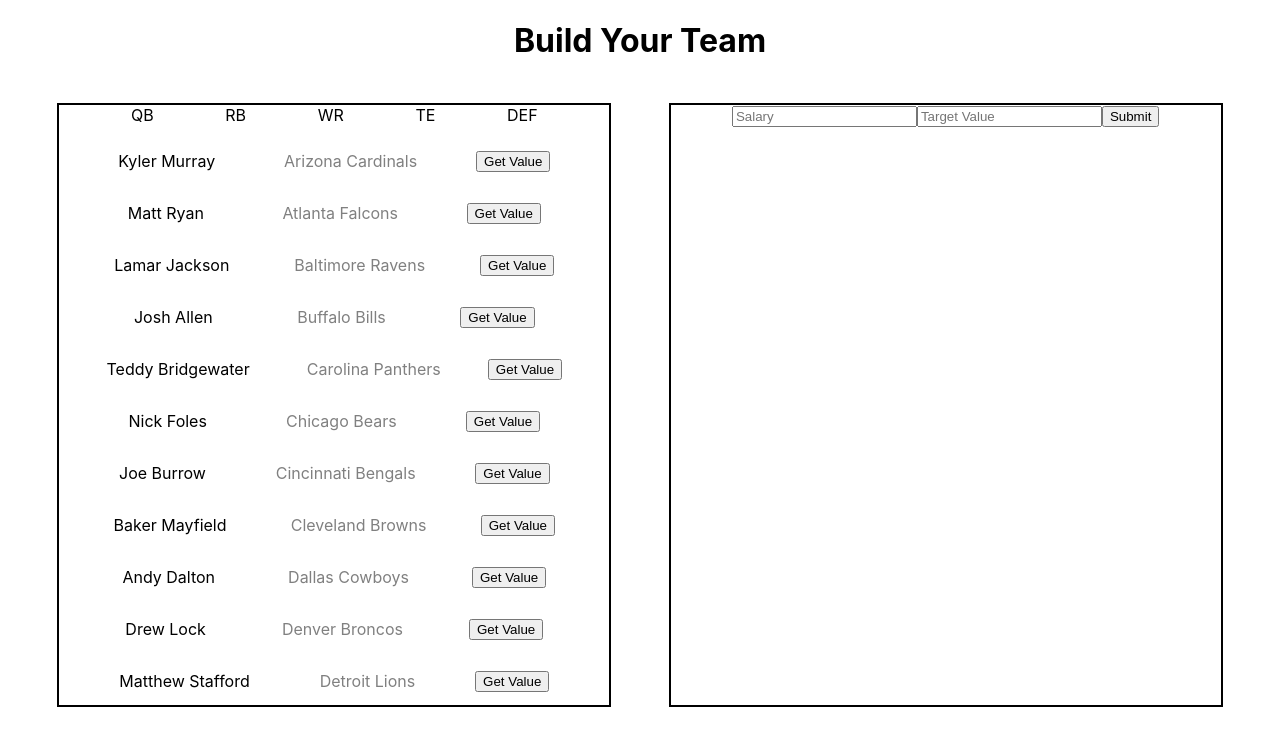
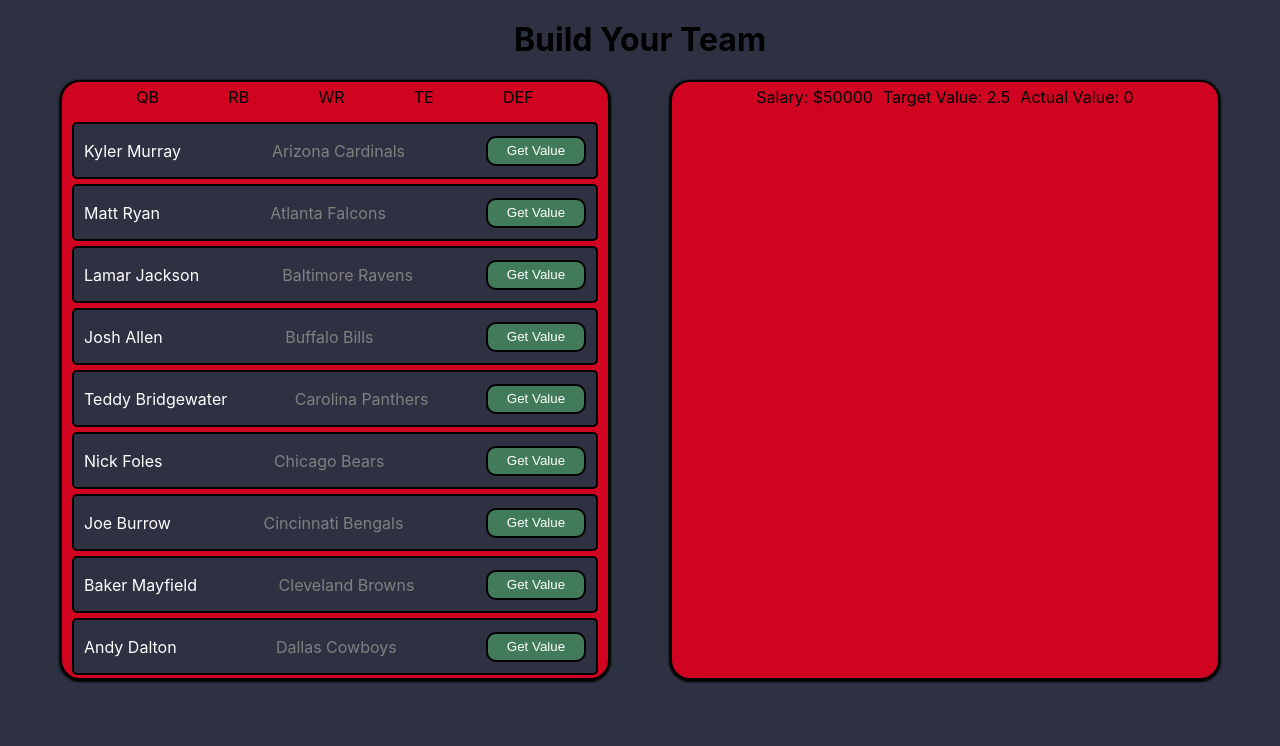
Before and after one commit to mattcbodily/fantasy-football-helper, a React (Create React App) app: page / in a window 1280 px wide. Shown: the top 746 px of the page. Built offline with nearby package versions, Linux system fonts and the light colour scheme.

Commit message:
added styling to PlayerList and TeamBuilder

```diff
--- a/src/App.css
+++ b/src/App.css
@@ -1,9 +1,17 @@
+h1 {
+  margin: 0;
+}
+
 .App {
+  height: 100vh;
+  box-sizing: border-box;
+  padding-top: 20px;
   text-align: center;
+  background: #2D3142;
 }
 
 .App header {
-  height: 8vh;
+  height: 5vh;
 }
 
 .main-flex {
--- a/src/Components/Player/Player.css
+++ b/src/Components/Player/Player.css
@@ -1,11 +1,29 @@
 .player {
+    height: 57px;
+    box-sizing: border-box;
+    padding: 0 10px;
     display: flex;
-    justify-content: space-evenly;
+    justify-content: space-between;
     align-items: center;
+    background: #2D3142;
+    color: white;
+    margin: 5px;
+    overflow: hidden;
+    border-radius: 5px;
+    border: 2px solid black;
 }
 
 .player input {
     width: 100px;
+}
+
+.player button {
+    height: 30px;
+    width: 100px;
+    border: 2px solid black;
+    border-radius: 10px;
+    background: #417B5A;
+    color: white;
 }
 
 .player-name {
--- a/src/Components/PlayerList/PlayerList.css
+++ b/src/Components/PlayerList/PlayerList.css
@@ -1,7 +1,13 @@
 .playerlist {
     height: 600px;
     width: 550px;
+    box-sizing: border-box;
+    padding: 5px;
     border: 2px solid black;
+    border-radius: 20px;
+    box-shadow: 0px 1px 2px 1px black;
+    background: #D00321;
+    overflow: hidden;
 }
 
 .position-navigation {
@@ -9,6 +15,10 @@
     width: 100%;
     display: flex;
     justify-content: space-evenly;
+}
+
+.position-navigation div {
+    cursor: pointer;
 }
 
 .player-display {
--- a/src/Components/TeamBuilder/TeamBuilder.css
+++ b/src/Components/TeamBuilder/TeamBuilder.css
@@ -1,5 +1,14 @@
 .team-builder {
     height: 600px;
     width: 550px;
+    box-sizing: border-box;
+    padding: 5px;
     border: 2px solid black;
+    border-radius: 20px;
+    box-shadow: 0px 1px 2px 1px black;
+    background: #D00321;
 }
+
+.target-value {
+    margin: 0 10px;
+}
--- a/src/Components/TeamBuilder/TeamBuilder.js
+++ b/src/Components/TeamBuilder/TeamBuilder.js
@@ -3,10 +3,9 @@
 import './TeamBuilder.css';
 
 const TeamBuilder = props => {
-    let [salary, setSalary] = useState(''),
-        [targetValue, setTargetValue] = useState(''),
-        [actualValue, setActualValue] = useState(''),
-        [editView, setEditView] = useState(true);
+    let [salary, setSalary] = useState(50000),
+        [targetValue, setTargetValue] = useState(2.5),
+        [actualValue, setActualValue] = useState(0);
 
     useEffect(() => {
         if(salary){
@@ -24,39 +23,26 @@
     return (
         <section className='team-builder'>
             <section>
-                {editView
-                ? (
-                    <>
-                        <input value={salary} placeholder='Salary' onChange={e => setSalary(e.target.value)}/>
-                        <input value={targetValue} placeholder='Target Value' onChange={e => setTargetValue(e.target.value)}/>
-                        <button onClick={() => setEditView(false)}>Submit</button>
-                    </>
-                )
-                : (
-                    <>
-                        <span>${salary}</span>
-                        <span>{targetValue}</span>
-                        <span>{actualValue}</span>
-                        <button onClick={() => setEditView(true)}>Edit</button>
-                    </>
-                )}
+                <span className='salary'>Salary: ${salary}</span>
+                <span className='target-value'>Target Value: {targetValue}</span>
+                <span className='actual-value'>Actual Value: {actualValue}</span>
                 {props.team.filter(e => e.position === 'QB').map(player => (
-                    <div>QB: {player.name}</div>
+                    <div className='player'>QB: {player.name}</div>
                 ))}
                 {props.team.filter(e => e.position === 'RB').map(player => (
-                    <div>RB: {player.name}</div>
+                    <div className='player'>RB: {player.name}</div>
                 ))}
                 {props.team.filter(e => e.position === 'WR').map(player => (
-                    <div>WR: {player.name}</div>
+                    <div className='player'>WR: {player.name}</div>
                 ))}
                 {props.team.filter(e => e.position === 'TE').map(player => (
-                    <div>TE: {player.name}</div>
+                    <div className='player'>TE: {player.name}</div>
                 ))}
                 {props.team.filter(e => e.position === 'FLEX').map(player => (
-                    <div>FLEX: {player.name}</div>
+                    <div className='player'>FLEX: {player.name}</div>
                 ))}
                 {props.team.filter(e => e.position === 'DEF').map(player => (
-                    <div>DEF: {player.name}</div>
+                    <div className='player'>DEF: {player.name}</div>
                 ))}
             </section>
         </section>
```
